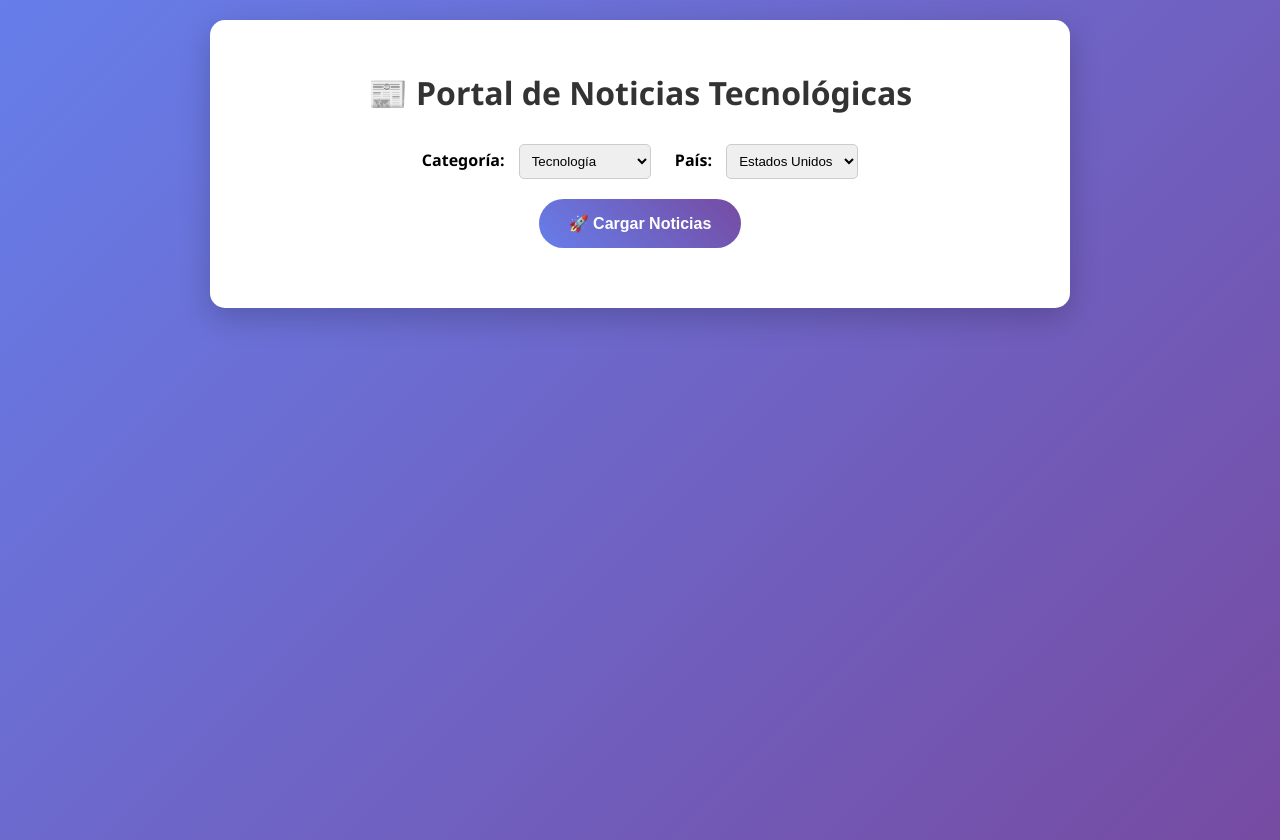
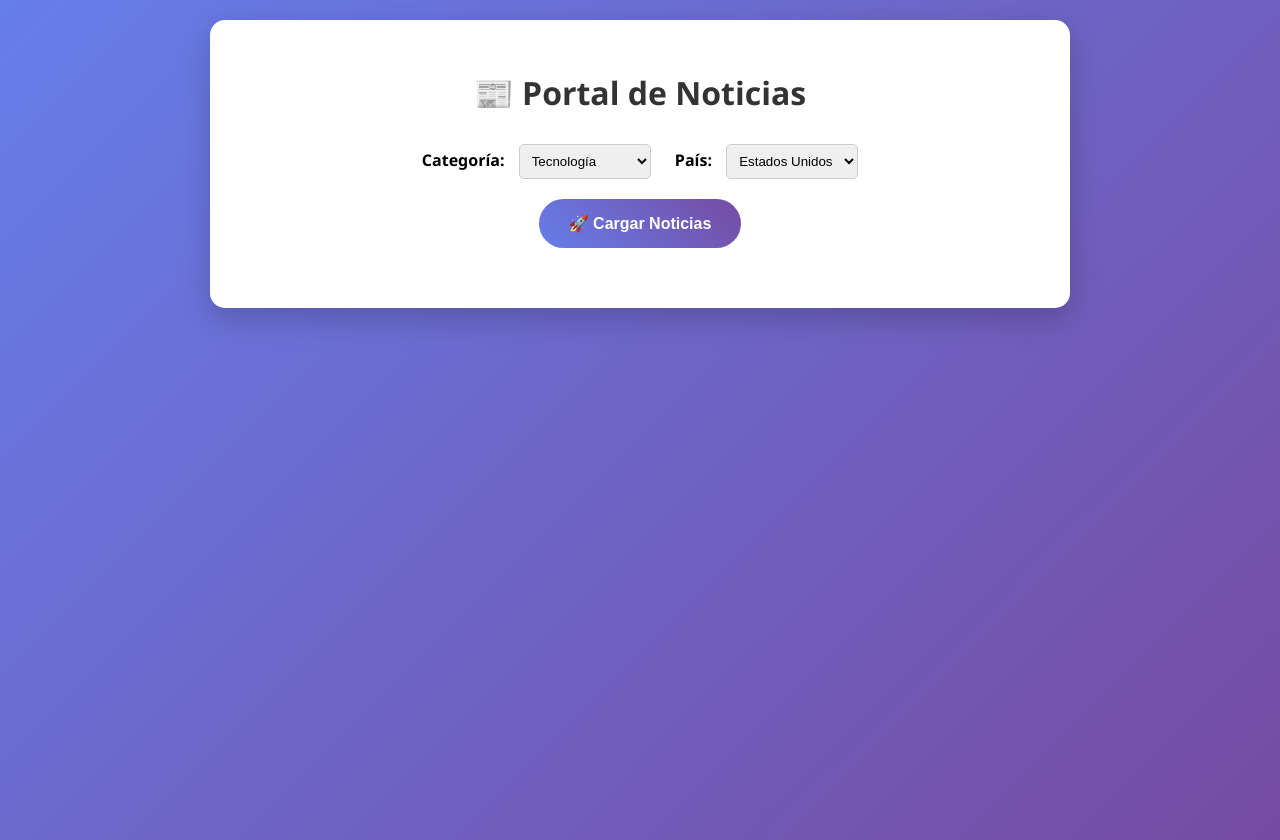
Before and after one commit to gabrielfelipe29/LabCloudTPND, a website: page src/index.html in a window 1280 px wide. Drawn offline with Linux system fonts and the light colour scheme.

Commit message:
fix: Typo in title

```diff
--- a/src/index.html
+++ b/src/index.html
@@ -128,7 +128,7 @@
 
 <body>
     <div class="container">
-        <h1>📰 Portal de Noticias Tecnológicas</h1>
+        <h1>📰 Portal de Noticias</h1>
 
         <!-- Selector de modo -->
         <div style="display:none; text-align: center; margin-bottom: 20px;">
```
